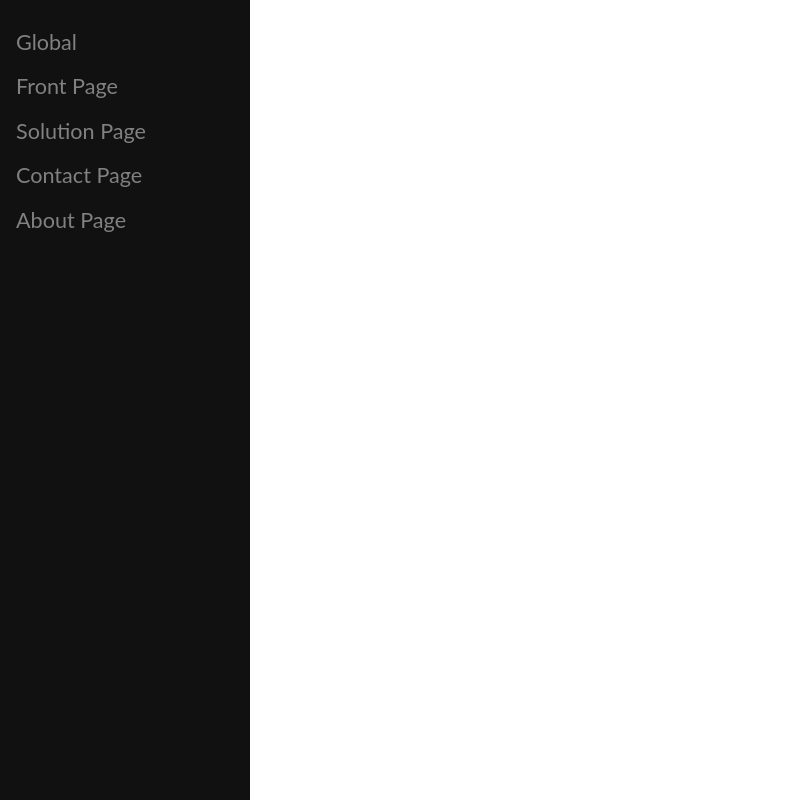
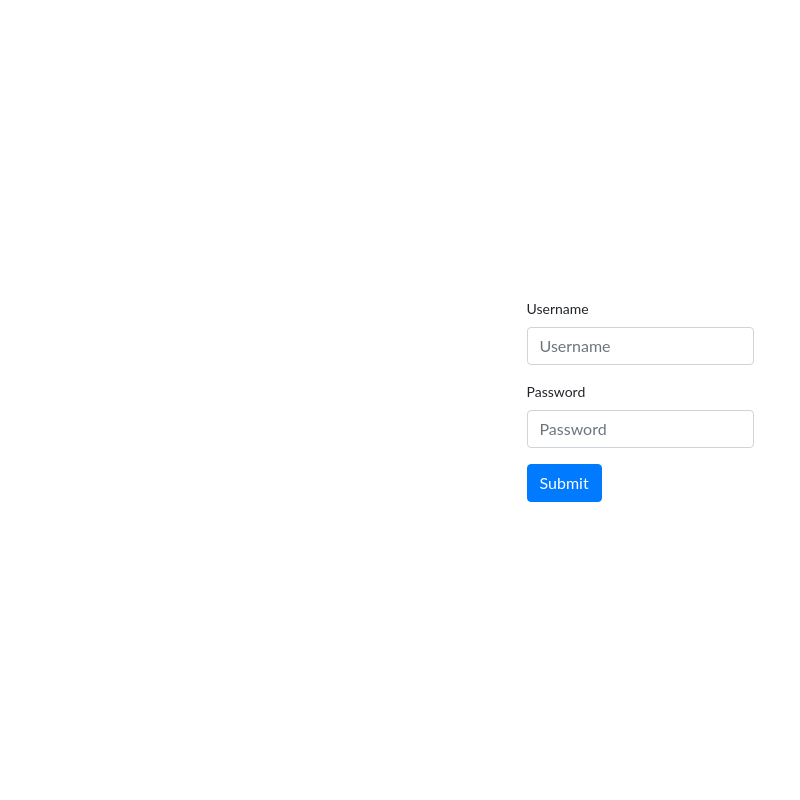
Before and after one commit to git-palace/clarity-php, a PHP site: page /admin/front.php in a window 1280 px wide. Shown: the whole page, without its empty margins (0-800 px from the left). Run offline with PHP 8.4, Linux system fonts and the light colour scheme; a stand-in replaces the project's code that opens the database connection.

Commit message:
add login form

```diff
--- a/admin/assets/style.css
+++ b/admin/assets/style.css
@@ -1,22 +1,19 @@
 body {
   font-family: "Lato", sans-serif;
   font-size: 14px;
+  width: 100vw;
+  height: 100vh;
+}
+
+.login-form-container {
+	min-height: 100vh;
 }
 
 .sidenav {
-	height: 100%;
-	width: 250px;
-	position: fixed;
-	z-index: 1;
-	top: 0;
-	left: 0;
 	background-color: #111;
-	overflow-x: hidden;
-	padding-top: 20px;
 }
 
 .sidenav a {
-	padding: 6px 8px 6px 16px;
 	text-decoration: none;
 	font-size: 1.35rem;
 	color: #818181;
@@ -28,7 +25,5 @@ body {
 }
 
 .main {
-	margin-left: 160px; /* Same as the width of the sidenav */
-	font-size: 28px; /* Increased text to enable scrolling */
-	padding: 0px 10px;
+	font-size: 1.2rem;
 }
--- a/admin/front.php
+++ b/admin/front.php
@@ -1,29 +1,17 @@
-<!DOCTYPE html>
-<html>
-<head>
-  <meta charset="utf-8" />
-  <meta http-equiv="X-UA-Compatible" content="IE=edge">
-  <title>Admin Panel | Global</title>
-  <meta name="viewport" content="width=device-width, initial-scale=1">
+<?php require_once( "templates/header.php" ); ?>
 
-  <link rel="stylesheet" href="assets/bootstrap/css/bootstrap.min.css" crossorigin="anonymous">
-  <link rel="stylesheet" type="text/css" media="screen" href="assets/style.css" />
+<?php if ( isLoggedIn() ) :	?>
+<div class="row h-100">
+	<?php require_once( "templates/sidebar.php" ); ?>
 
-  <script src="assets/js/jquery-2.2.4.min.js" crossorigin="anonymous"></script>
-  <script src="assets/js/popper.min.js" crossorigin="anonymous"></script>
-  <script src="assets/bootstrap/js/bootstrap.min.js" crossorigin="anonymous"></script>
-</head>
-<body>
+	<div class="main col-10">
+	</div>
+</div>
 
-  <?php require_once("inc/init.php"); ?>
+<?php
+else :
+	require_once( "templates/login-form.php" );
+endif;
+?>
 
-  <div class="sidenav">
-    <?php foreach ($menuItems as $item): ?>
-      <a href="<?php echo $item["link"]; ?>"><?php echo $item["text"]; ?></a>
-    <?php endforeach; ?>
-  </div>
-
-  <div class="main">
-  </div>
-</body>
-</html>
+<?php require_once( "templates/footer.php" ); ?>
--- a/admin/inc/func.php
+++ /dev/null
@@ -1,4 +0,0 @@
-<?php
-function isLoggedIn() {
-	isConnectedDB();
-}
--- a/admin/inc/init.php
+++ b/admin/inc/init.php
@@ -1,4 +1,22 @@
 <?php
-require_once("variables.php");
-require_once("db.php");
-require_once("func.php");
+require_once( __DIR__ . "/../config/config.php" );
+require_once( __DIR__ . "/variables.php" );
+require_once( __DIR__ . "/db.php" );
+
+function isLoggedIn() {
+	global $username;
+	global $password;
+
+	if ( isset( $_POST["username"], $_POST["password"] ) ) {
+		if ( $username == $_POST["username"] && $password == $_POST["password"] ) {
+			setcookie( "username", $_POST["username"], time() + (86400 * 30), "/" );
+			setcookie( "password", hash( "md5", $_POST["password"] ), time() + (86400 * 30), "/" );
+
+			return true;
+		}
+	} elseif ( isset( $_COOKIE["username"], $_COOKIE["password"] ) ) {
+		return $username == $_COOKIE["username"] && hash( "md5", $password ) == $_COOKIE["password"];
+	}
+
+	return false;
+}
--- a/admin/inc/variables.php
+++ b/admin/inc/variables.php
@@ -16,8 +16,3 @@ $config = array(
 	"about"   => array(),
 	"solution"  => array()
 );
-
-$credentials = array(
-	"username"  => "",
-	"password"  => ""
-);
--- /dev/null
+++ b/admin/templates/footer.php
@@ -0,0 +1,3 @@
+	</div>
+</body>
+</html>
--- /dev/null
+++ b/admin/templates/header.php
@@ -0,0 +1,19 @@
+<?php require_once("inc/init.php"); ?>
+
+<!DOCTYPE html>
+<html>
+<head>
+	<meta charset="utf-8" />
+	<meta http-equiv="X-UA-Compatible" content="IE=edge">
+	<title>Admin Panel | Global</title>
+	<meta name="viewport" content="width=device-width, initial-scale=1">
+
+	<link rel="stylesheet" href="assets/bootstrap/css/bootstrap.min.css" crossorigin="anonymous">
+	<link rel="stylesheet" type="text/css" media="screen" href="assets/style.css" />
+
+	<script src="assets/js/jquery-2.2.4.min.js" crossorigin="anonymous"></script>
+	<script src="assets/js/popper.min.js" crossorigin="anonymous"></script>
+	<script src="assets/bootstrap/js/bootstrap.min.js" crossorigin="anonymous"></script>
+</head>
+<body>
+	<div class="container-fluid h-100">
--- /dev/null
+++ b/admin/templates/login-form.php
@@ -0,0 +1,15 @@
+<div class="login-form-container d-flex flex-column">
+	<form class="m-auto" method="post">
+		<div class="form-group">
+			<label for="username">Username</label>
+			<input type="text" class="form-control" id="username" name="username" aria-describedby="emailHelp" placeholder="Username">
+		</div>
+
+		<div class="form-group">
+			<label for="password">Password</label>
+			<input type="password" class="form-control" name="password" id="password" placeholder="Password">
+		</div>
+
+		<button type="submit" class="btn btn-primary">Submit</button>
+	</form>
+</div>
--- /dev/null
+++ b/admin/templates/sidebar.php
@@ -0,0 +1,5 @@
+<div class="sidenav col-2 pt-5">
+	<?php foreach ($menuItems as $item): ?>
+		<a class="py-3" href="<?php echo $item["link"]; ?>"><?php echo $item["text"]; ?></a>
+	<?php endforeach; ?>
+</div>
```
Also changed, not shown: admin/about.php (+13 -25 lines), admin/contact.php (+13 -25 lines), admin/index.php (+13 -29 lines), admin/solution.php (+13 -25 lines).
